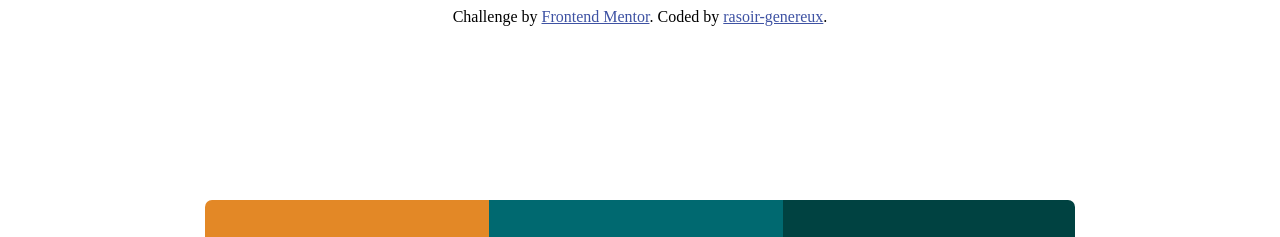
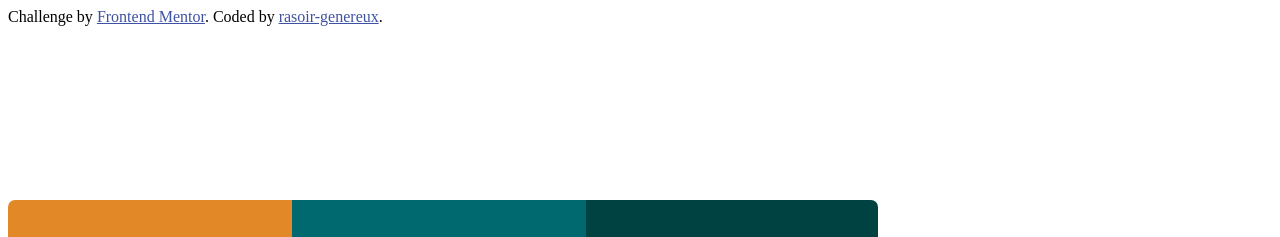
Before and after one commit to Rasoir-genereux/d-fi2, a plain HTML site: page index.html in a window 1280 px wide. Shown: the top 237 px of the page. Drawn offline with Linux system fonts and the light colour scheme.

Commit message:
Update style.css

```diff
--- a/style.css
+++ b/style.css
@@ -9,11 +9,11 @@ h1{
 }
 
 body{
-  display: -webkit-flex;
+  /*display: -webkit-flex;
   display: -ms-flex;
   display: flex;
   justify-content: center;
-  /*align-content: center;*/
+  align-content: center;*/
   }
 
 .content{
```
